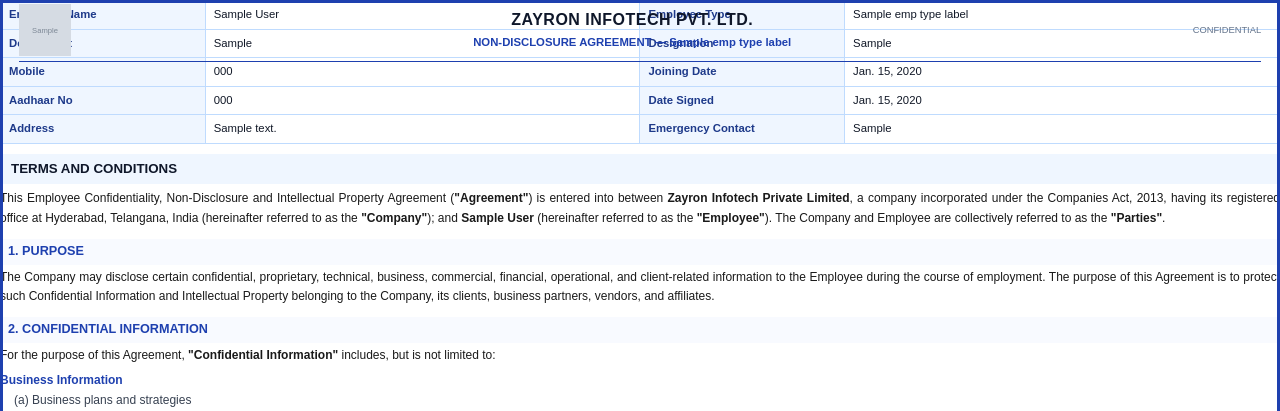
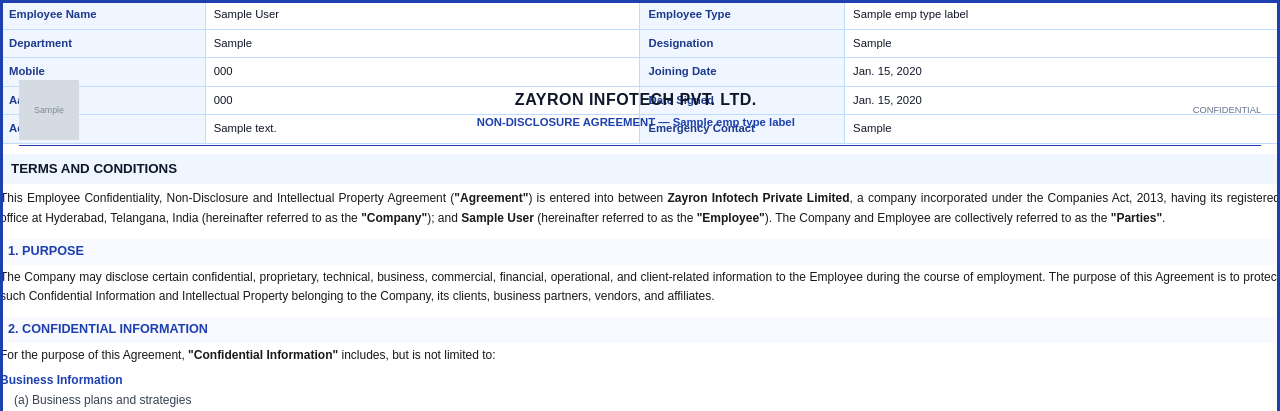
Before and after one commit to zayroninfotech/Zayron-Welcome-Portal, a Django app: template templates/nda_pdf.html in a window 1280 px wide. Shown: the top 411 px of the page. Run offline with Django 4.2, Linux system fonts and the light colour scheme; tables that the repository leaves empty hold one stand-in row (values such as "Sample post"); the template is opened without the code that fills it: values that come from a table or form of the project are taken from there, most other values are stand-ins (such as "Sample title", 1, 10 or a date in 2020); grey boxes marked "Sample" are stand-in pictures; parts of the project's set-up code (start-up, migrations or seed data) failed here and were passed over.

Commit message:
Set header top to 10% and logo size to 60px

```diff
--- a/templates/nda_pdf.html
+++ b/templates/nda_pdf.html
@@ -48,7 +48,7 @@
   /* ══ REPEATING PAGE HEADER ══ */
   .page-header {
     position: fixed;
-    top: 1mm;
+    top: 10%;
     left: 5mm;
     right: 5mm;
   }
@@ -65,8 +65,8 @@
     vertical-align: middle;
   }
   .ph-logo img {
-    width: 52px;
-    height: 52px;
+    width: 60px;
+    height: 60px;
     display: block;
   }
   .ph-center {
```
